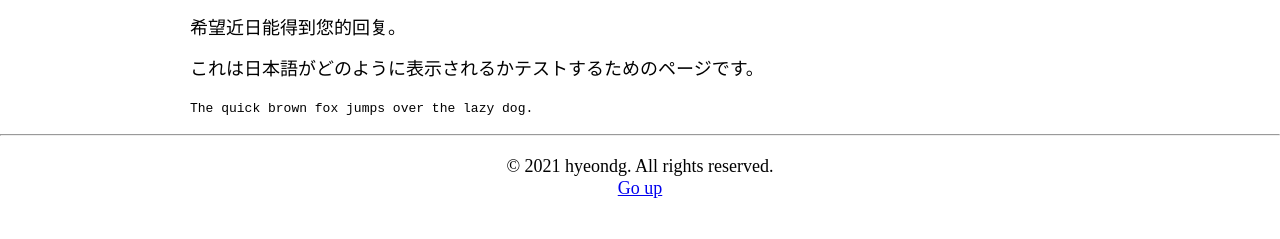
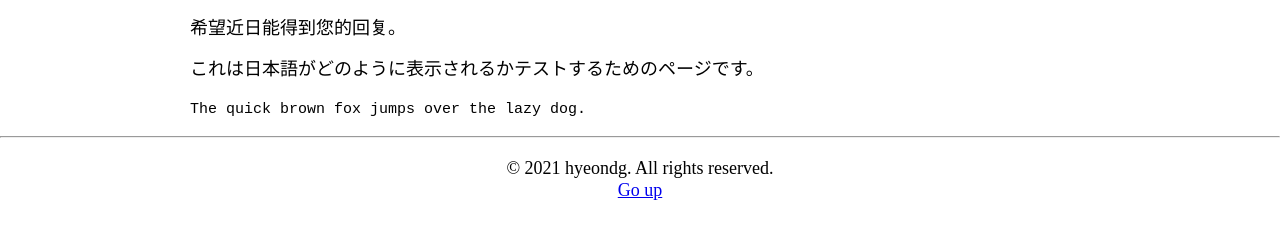
Before and after one commit to hyeondg/warehouse, a Jekyll site: the page built from _posts/2017-02-31-hi.md, in a window 1280 px wide. Shown: the part 162-401 px from the top of the page. Built offline with Jekyll 4.4.1, drawn with Linux system fonts in a browser that asks for light colours.

Commit message:
Update base.scss

```diff
--- a/_sass/base.scss
+++ b/_sass/base.scss
@@ -1,6 +1,6 @@
 $base-font-size: 18px !default;
-$base-code-size: 13px !default;
-$inline-code-size: 16px !default;
+$base-code-size: 14px !default;
+$inline-code-size: 15px !default;
 $text-color: black;
 $line-color: rgb(250, 250, 250);
 
@@ -11,6 +11,11 @@ body {
     margin: 0;
     word-break: break-word;
     font-family: 'Klien', 'Caruta', 'Times New Roman', Times, serif;
+}
+
+code {
+    font-size: $inline-code-size;
+    font-family: 'Cascadia', monospace;
 }
 
 highlight {
```
